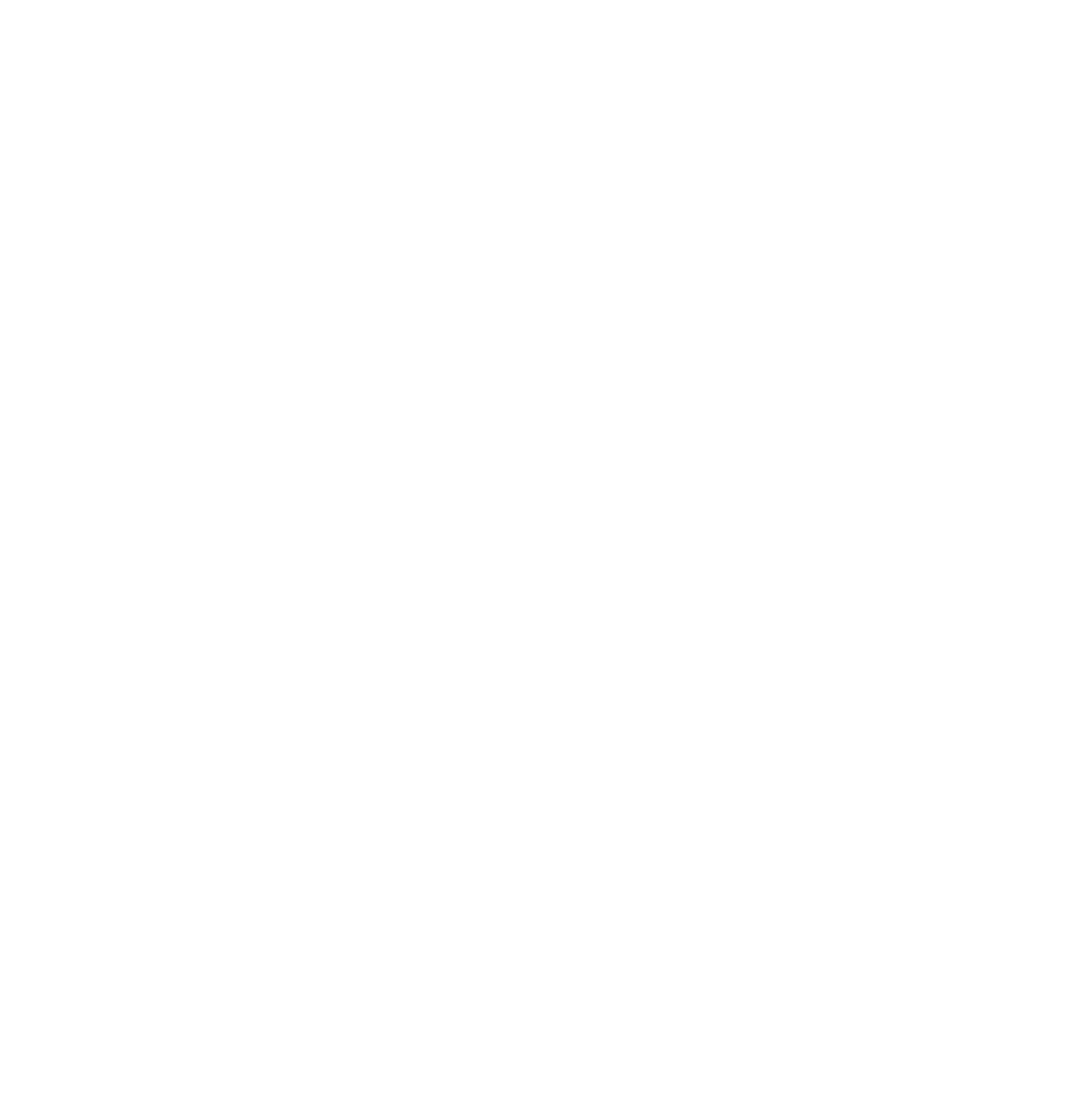
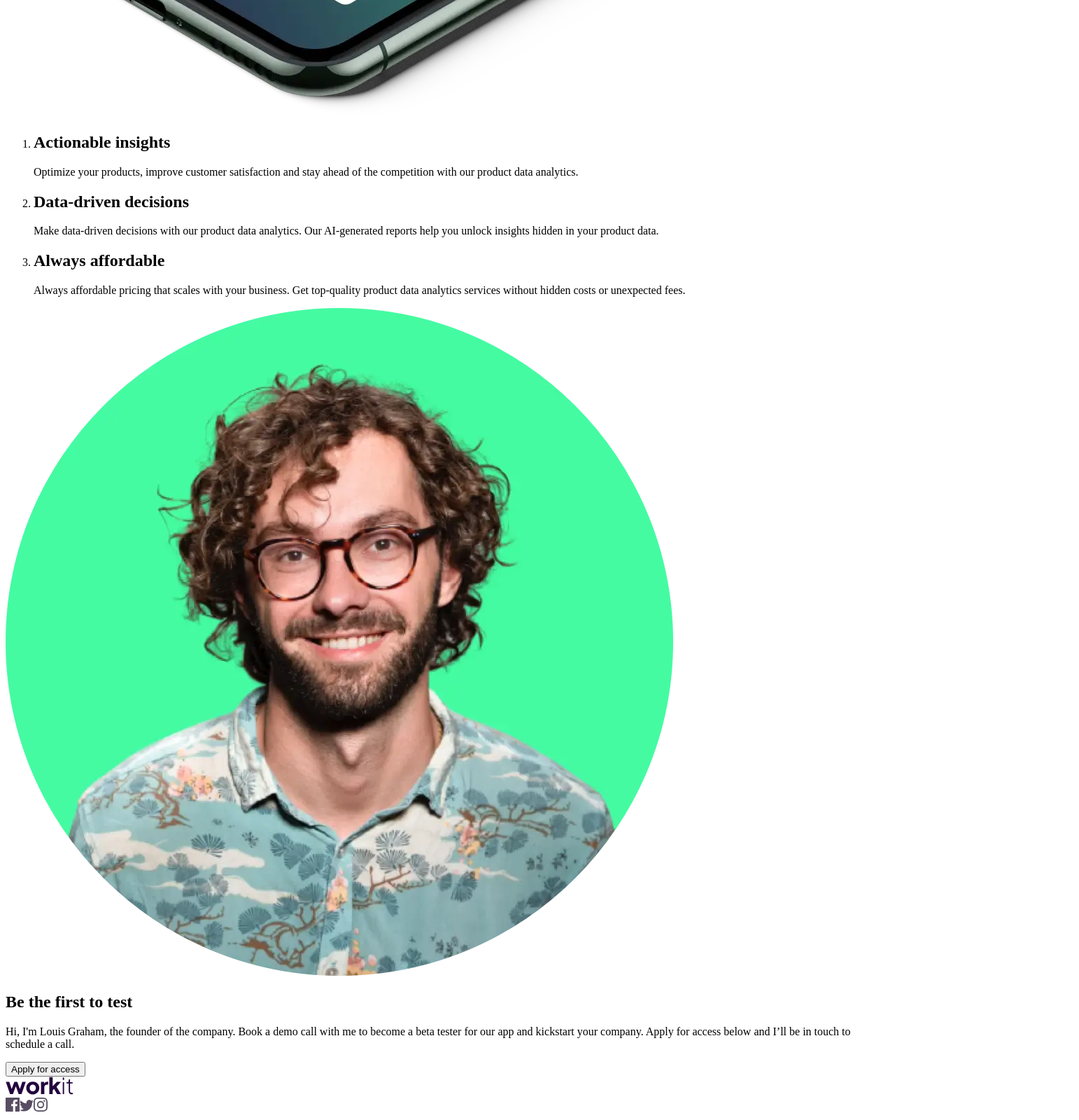
Before and after one commit to rupali317/workit-landing-page, a React (Create React App) app: page / in a window 1280 px wide. Shown: the part 841-2441 px from the top of the page at 70% size, 1542 px wide, since content can reach past the window. Before the commit the page ends 800 px from the top, so only its background shows below. Built offline with nearby package versions, Linux system fonts and the light colour scheme.

Commit message:
Wrote the HTML

```diff
--- a/src/components/AccessInvitation/AccessInvitation.jsx
+++ b/src/components/AccessInvitation/AccessInvitation.jsx
@@ -1,3 +1,39 @@
+import data from "./data.json";
+
 export const AccessInvitation = () => {
-  return <div>AccessInvitation</div>;
+  const SocialMediaList = data.map((item) => {
+    return (
+      <a key={item.id} href={item.link} target="_blank" rel="noreferrer">
+        <img src={item.image} alt={item.id} title={item.id} />
+      </a>
+    );
+  });
+
+  return (
+    <section>
+      <img
+        src="/assets/images/image-founder.webp"
+        alt="Workit's founder"
+        title="Workit's founder"
+      />
+      <section>
+        <h2>Be the first to test</h2>
+        <p>
+          Hi, I'm Louis Graham, the founder of the company. Book a demo call
+          with me to become a beta tester for our app and kickstart your
+          company. Apply for access below and I’ll be in touch to schedule a
+          call.
+        </p>
+        <button>Apply for access</button>
+      </section>
+      <a href="#introduction-section">
+        <img
+          src="/assets/images/logo-dark.svg"
+          alt="Workit logo"
+          title="Workit logo"
+        />
+      </a>
+      <section>{SocialMediaList}</section>
+    </section>
+  );
 };
--- /dev/null
+++ b/src/components/AccessInvitation/data.json
@@ -0,0 +1,17 @@
+[
+  {
+    "id": "Facebook",
+    "image": "/assets/images/icon-facebook.svg",
+    "link": "https://www.facebook.com/"
+  },
+  {
+    "id": "Twitter",
+    "image": "/assets/images/icon-twitter.svg",
+    "link": "https://twitter.com/?lang=en"
+  },
+  {
+    "id": "Instagram",
+    "image": "/assets/images/icon-instagram.svg",
+    "link": "https://www.instagram.com/"
+  }
+]
--- a/src/components/Introduction/Introduction.jsx
+++ b/src/components/Introduction/Introduction.jsx
@@ -1,5 +1,23 @@
 export const Introduction = () => {
-  return <div>Introduction</div>;
+  return (
+    <section id="introduction-section">
+      <header>
+        <a href="#introduction-section">
+          <img
+            src="/assets/images/logo-light.svg"
+            alt="Workit logo"
+            title="Workit logo"
+          />
+        </a>
+        <button>Apply for access</button>
+      </header>
+      <h1>
+        Data <u>tailored</u> to your needs.
+      </h1>
+      <a href="#selling-point-section">Learn more</a>
+      <img src="/assets/images/image-hero.webp" alt="" role="presentation" />
+    </section>
+  );
 };
 
 /* RRC: Should we have the text in a data.json? */
--- a/src/components/SellingPoint/SellingPoint.jsx
+++ b/src/components/SellingPoint/SellingPoint.jsx
@@ -1,5 +1,20 @@
+import data from "./data.json";
+
 export const SellingPoint = () => {
-  return <div>SellingPoint</div>;
+  const sellingPoints = data.map((item) => {
+    return (
+      <li key={item.id}>
+        <h2>{item.title}</h2>
+        <p>{item.description}</p>
+      </li>
+    );
+  });
+
+  return (
+    <section id="selling-point-section">
+      <ol>{sellingPoints}</ol>
+    </section>
+  );
 };
 
 /* RRC: Should we have the text in a data.json? */
```
